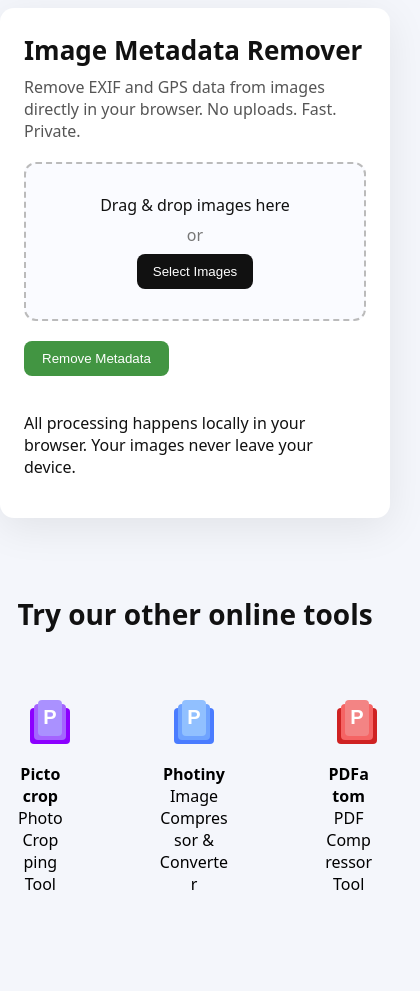
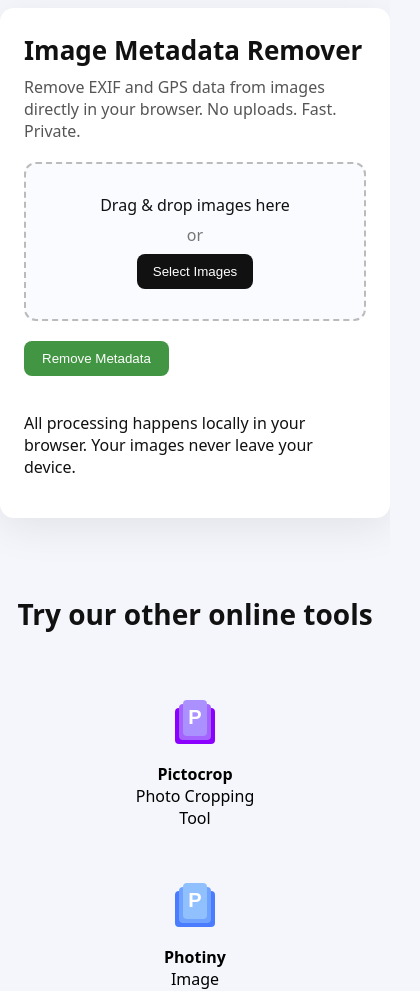
Before and after one commit to UsengoDev/imgwash, a plain HTML site: page index.html in a window 390 px wide. Shown: the part 111-1102 px from the top of the page, 420 px wide, since content can reach past the window. Drawn offline with nearby package versions, Linux system fonts and the light colour scheme.

Commit message:
Update style.css

```diff
--- a/style.css
+++ b/style.css
@@ -248,3 +248,8 @@ h1{
 .tool_description{
     font-weight:normal;
 }
+@media (max-width: 575.98px) {
+    .other_tools_container{
+        flex-direction:column;
+    }
+}
```
